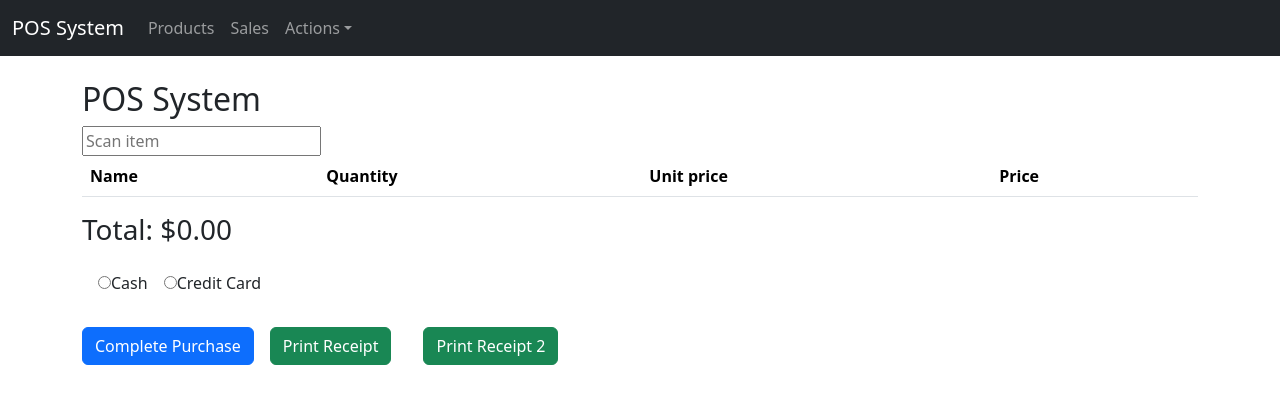
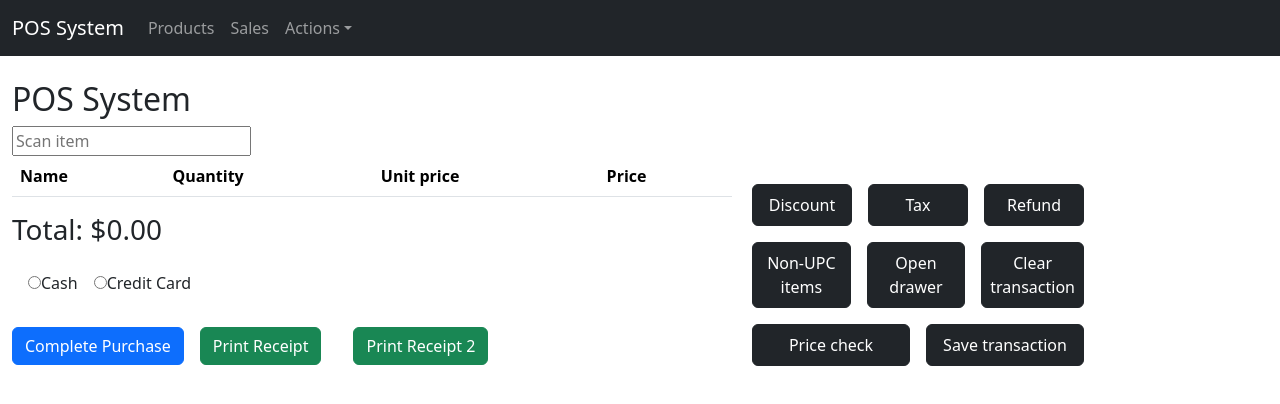
Before and after one commit to magedbebawy/pos-frontend, a React (Create React App) app: page / in a window 1280 px wide. Shown: the top 404 px of the page. Built offline with nearby package versions, Linux system fonts and the light colour scheme.

Commit message:
updated pos ui

```diff
--- a/src/components/Pos.js
+++ b/src/components/Pos.js
@@ -89,7 +89,8 @@ const POS = () => {
     };
 
     return (
-        <div className="container mt-4">
+        <div className="container mt-4 row">
+            <div className='col-md-8'>
                 <h2>POS System</h2>
 
                 <input
@@ -155,6 +156,25 @@ const POS = () => {
                 <button className="m-3 btn btn-success" onClick={handlePrintReceipt}>Print Receipt</button>
                 <button className="m-3 btn btn-success" onClick={handlePrintReceipt}>Print Receipt 2</button>
             </div>
+            <div className='col-md-4 mt-5'>
+                <div className='row mt-5'>
+                    <div className='row'>
+                        <button className='col btn btn-md btn-dark m-2 p-2'>Discount</button>
+                        <button className='col btn btn-md btn-dark m-2 p-2'>Tax</button>
+                        <button className='col btn btn-md btn-dark m-2 p-2'>Refund</button>
+                    </div>
+                    <div className='row'>
+                        <button className='col btn btn-md btn-dark m-2 p-2'>Non-UPC items</button>
+                        <button className='col btn btn-md btn-dark m-2 p-2'>Open drawer</button>
+                        <button className='col btn btn-md btn-dark m-2 p-2'>Clear transaction</button>
+                    </div>
+                    <div className='row'>
+                        <button className='col btn btn-md btn-dark m-2 p-2'>Price check</button>
+                        <button className='col btn btn-md btn-dark m-2 p-2'>Save transaction</button>
+                    </div>
+                </div>
+            </div>
+        </div>
     );
 }
 
```
Lines whose indentation alone changed are shown as unchanged.
